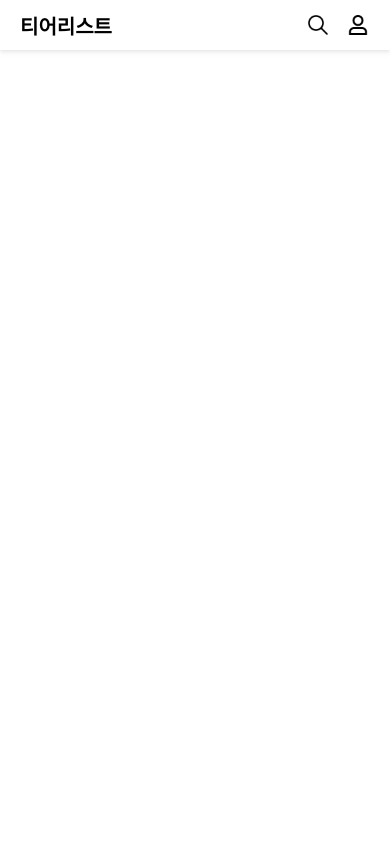
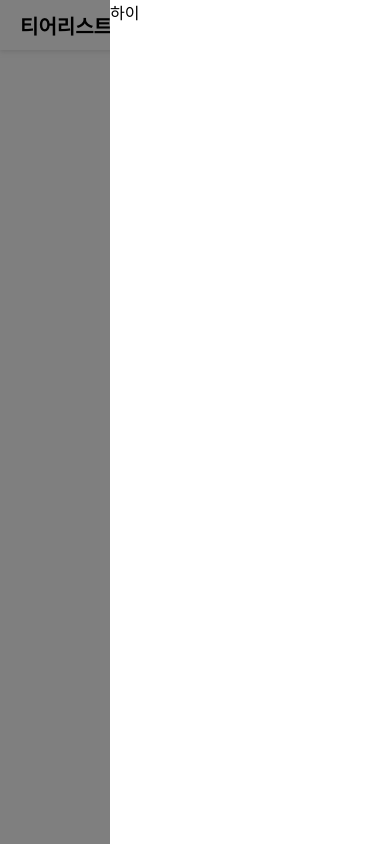
Before and after one commit to tierlist-projects/tierlist-frontend, a React (Create React App) app: page /mypage in a window 390 px wide. Both pictures are taken after a click on the button 358 px from the left and 25 px from the top of the page. Built offline with nearby package versions, Linux system fonts and the light colour scheme; a web font is replaced by a local one.

Commit message:
feat(common): 사이드바 hook 생성

```diff
--- /dev/null
+++ b/src/components/common/Sidebar.tsx
@@ -0,0 +1,57 @@
+import * as S from '@styles/common/Sidebar.style'
+import { AnimatePresence } from 'framer-motion'
+import { useEffect, useState } from 'react'
+import { createPortal } from 'react-dom'
+import { SidebarProps } from 'types/common/sidebar.type'
+
+const Sidebar = ({ children, isOpen, closeSidebar }: SidebarProps) => {
+  const [portalElement, setPortalElement] = useState<Element | null>(null)
+
+  const closeHandler = (e: React.MouseEvent<HTMLElement>) => {
+    e.stopPropagation()
+    if (closeSidebar) closeSidebar()
+  }
+
+  useEffect(() => {
+    setPortalElement(document.getElementById('portal'))
+  }, [isOpen])
+  return (
+    <>
+      {portalElement
+        ? createPortal(
+            <AnimatePresence>
+              {isOpen && (
+                <S.Overlay onClick={closeHandler} className="modal-overlay">
+                  <S.Wrapper
+                    onClick={(e) => e.stopPropagation()}
+                    initial={{
+                      x: '100%',
+                    }}
+                    animate={{
+                      x: 0,
+                      transition: {
+                        ease: 'easeOut',
+                        duration: 0.5,
+                      },
+                    }}
+                    exit={{
+                      x: '100%',
+                      transition: {
+                        ease: 'easeIn',
+                        duration: 0.5,
+                      },
+                    }}
+                  >
+                    {children}
+                  </S.Wrapper>
+                </S.Overlay>
+              )}
+            </AnimatePresence>,
+            portalElement,
+          )
+        : null}
+    </>
+  )
+}
+
+export default Sidebar
--- a/src/components/common/mobile/HeaderMobile.tsx
+++ b/src/components/common/mobile/HeaderMobile.tsx
@@ -1,7 +1,9 @@
 import { images } from '@constants/images'
+import useSidebar from '@hooks/useSidebar'
 import * as S from '@styles/common/HeaderMobile.style'
 
 const HeaderMobile = () => {
+  const { Sidebar, isOpen, openSidebar, closeSidebar } = useSidebar()
   return (
     <S.Container>
       <S.Logo>티어리스트</S.Logo>
@@ -9,10 +11,13 @@ const HeaderMobile = () => {
         <button type="button">
           <img src={images.common.searchBar.searchBlack} alt="검색" />
         </button>
-        <button type="button">
+        <button type="button" onClick={openSidebar}>
           <img src={images.common.user} alt="유저" />
         </button>
       </S.IconBlock>
+      <Sidebar isOpen={isOpen} closeSidebar={closeSidebar}>
+        <S.SidebarContainer>하이</S.SidebarContainer>
+      </Sidebar>
     </S.Container>
   )
 }
--- /dev/null
+++ b/src/hooks/useSidebar.tsx
@@ -0,0 +1,28 @@
+import { useCallback, useState } from 'react'
+import { SidebarProps } from 'types/common/sidebar.type'
+import Sidebar from '@components/common/Sidebar'
+
+type UseSideberReturn = {
+  Sidebar: ({ children, isOpen, closeSidebar }: SidebarProps) => JSX.Element
+  isOpen: boolean
+  openSidebar: () => void
+  closeSidebar: () => void
+}
+
+const useSidebar = (): UseSideberReturn => {
+  const [isOpen, setIsOpen] = useState(false)
+
+  const openSidebar = useCallback(() => {
+    setIsOpen(true)
+    document.body.style.overflow = 'hidden'
+  }, [])
+
+  const closeSidebar = useCallback(() => {
+    setIsOpen(false)
+    document.body.style.removeProperty('overflow')
+  }, [])
+
+  return { Sidebar, isOpen, openSidebar, closeSidebar }
+}
+
+export default useSidebar
--- a/src/styles/common/HeaderMobile.style.ts
+++ b/src/styles/common/HeaderMobile.style.ts
@@ -36,3 +36,9 @@ export const IconBlock = styled.div`
     }
   }
 `
+
+export const SidebarContainer = styled.div`
+  height: 100vh;
+  width: 280px;
+  background-color: white;
+`
--- /dev/null
+++ b/src/styles/common/Sidebar.style.ts
@@ -0,0 +1,16 @@
+import styled from '@emotion/styled'
+import { motion } from 'framer-motion'
+
+export const Overlay = styled.div`
+  z-index: 10;
+  background-color: rgba(0, 0, 0, 0.5);
+  position: fixed;
+  width: 100%;
+  height: 100%;
+`
+
+export const Wrapper = styled(motion.div)`
+  position: absolute;
+  top: 0;
+  right: 0;
+`
--- /dev/null
+++ b/src/types/common/sidebar.type.ts
@@ -0,0 +1,5 @@
+export type SidebarProps = {
+  children: React.ReactNode
+  isOpen: boolean
+  closeSidebar?: () => void
+}
```
